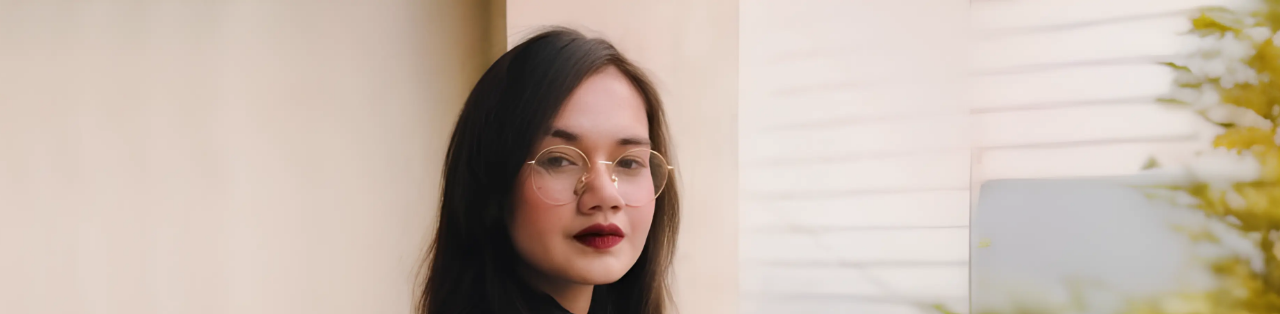
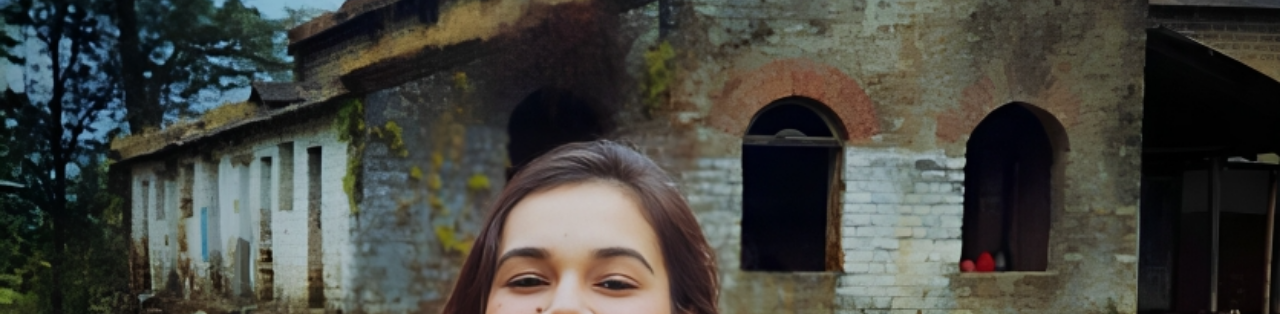
Before and after one commit to ritwijsinha/sharon, a plain HTML site: page index.html in a window 1280 px wide. Shown: the top 314 px of the page. Drawn offline with nearby package versions, Linux system fonts and the light colour scheme; a web font is replaced by a local one.

Commit message:
change main pic

```diff
--- a/assets/css/style.css
+++ b/assets/css/style.css
@@ -452,7 +452,7 @@ p {
 # Hero
 --------------------------------------------------------------*/
 #hero {
-  background: url("../img/home-bg.webp") repeat scroll center center/cover;
+  background: url("../img/home-bg.png") repeat scroll center center/cover;
   height: 100vh;
   width: 100%;
 }
```
Also changed, not shown: assets/img/home-bg.png (added), assets/img/home-bg22.webp (renamed from assets/img/home-bg.webp), 1 other file.
